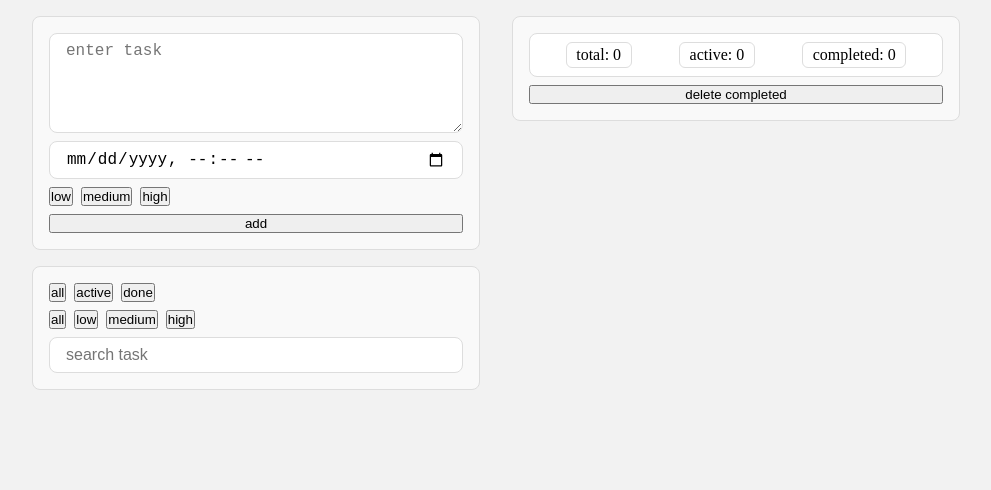
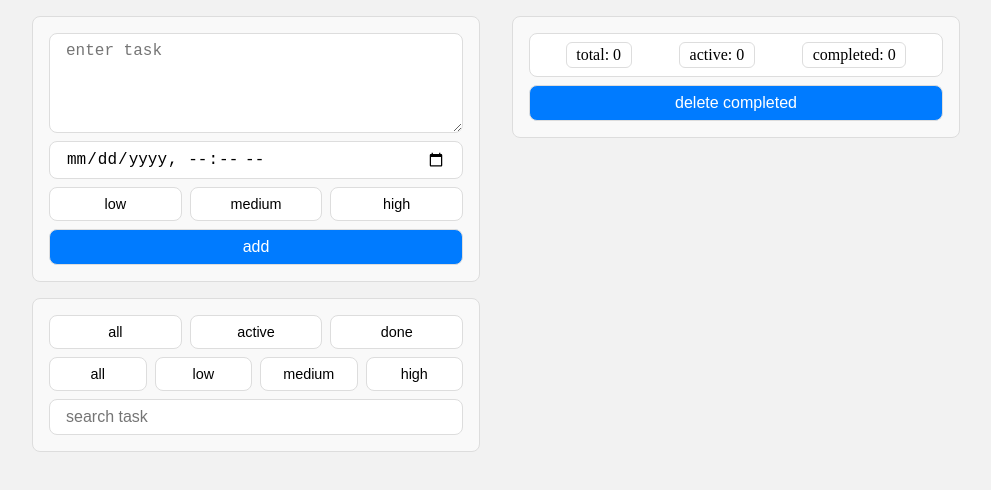
Before and after one commit to glovas96/to-do-list, a React (Vite) app: page / in a window 1280 px wide. Shown: the top 490 px of the page, without its empty margins (144-1135 px from the left). Built offline with nearby package versions, Linux system fonts and the light colour scheme.

Commit message:
Add action buttons and main button styles

```diff
--- a/src/App.jsx
+++ b/src/App.jsx
@@ -140,7 +140,7 @@ function App() {
             <button className="button" onClick={() => setPriorityInput('high')}>high</button>
           </div>
 
-          <button className="button-add" onClick={addTask}>add</button>
+          <button className="button-main" onClick={addTask}>add</button>
         </div>
 
         {/* filter */}
@@ -152,10 +152,10 @@ function App() {
           </div>
 
           <div className="buttons-priority">
-            <button onClick={() => setPriorityFilter("all")}>all</button>
-            <button onClick={() => setPriorityFilter("low")}>low</button>
-            <button onClick={() => setPriorityFilter("medium")}>medium</button>
-            <button onClick={() => setPriorityFilter("high")}>high</button>
+            <button className="button" onClick={() => setPriorityFilter("all")}>all</button>
+            <button className="button" onClick={() => setPriorityFilter("low")}>low</button>
+            <button className="button" onClick={() => setPriorityFilter("medium")}>medium</button>
+            <button className="button" onClick={() => setPriorityFilter("high")}>high</button>
           </div>
 
           <input
@@ -178,7 +178,7 @@ function App() {
             <span className="counter-item">completed: {completedCount}</span>
           </div>
 
-          <button className="button-clear" onClick={clearCompleted}>delete completed</button>
+          <button className="button-main" onClick={clearCompleted}>delete completed</button>
         </div>
 
         {/* task list */}
@@ -202,9 +202,9 @@ function App() {
                   </div>
 
                   <div className="buttons-action">
-                    <button className="button-action" onClick={() => toggleTask(task.id)}>done</button>
-                    <button className="button-action" onClick={() => startEdit(task)}>edit</button>
-                    <button className="button-action" onClick={() => deleteTask(task.id)}>delete</button>
+                    <button className="button" onClick={() => toggleTask(task.id)}>done</button>
+                    <button className="button" onClick={() => startEdit(task)}>edit</button>
+                    <button className="button" onClick={() => deleteTask(task.id)}>delete</button>
                   </div>
                 </>
               ) : (
@@ -270,7 +270,7 @@ function App() {
                     </button>
                   </div>
 
-                  <button className="button-save" onClick={() => saveEdit(task.id)}>save</button>
+                  <button className="button-main" onClick={() => saveEdit(task.id)}>save</button>
                 </>
               )}
             </li>
--- a/src/styles/app.scss
+++ b/src/styles/app.scss
@@ -1,3 +1,4 @@
+// base
 * {
   box-sizing: border-box;
   margin: 0;
@@ -19,6 +20,7 @@ body {
   padding: 1rem;
 }
 
+// task
 .task {
   display: flex;
   flex-direction: column;
@@ -55,6 +57,7 @@ body {
   gap: 0.5rem;
 }
 
+// filter
 .filter {
   display: flex;
   flex-direction: column;
@@ -79,6 +82,7 @@ body {
   border: 1px solid #ddd;
 }
 
+// counter
 .counter {
   display: flex;
   flex-direction: column;
@@ -116,6 +120,7 @@ body {
   list-style: none;
 }
 
+// item
 .item {
   display: flex;
   flex-direction: column;
@@ -163,6 +168,27 @@ body {
 }
 
 .buttons-action {
-    display: flex;
-    gap: 0.5rem;
+  display: flex;
+  gap: 0.5rem;
 }
+
+// button
+.button {
+  flex: 1;
+  cursor: pointer;
+  padding: 0.5rem;
+  border-radius: 8px;
+  background: #fff;
+  font-size: 0.9rem;
+  border: 1px solid #ddd;
+}
+
+.button-main {
+  cursor: pointer;
+  padding: 0.5rem;
+  border-radius: 8px;
+  background: #007bff;
+  font-size: 1rem;
+  color: #fff;
+  border: 1px solid #ddd;
+}
```
